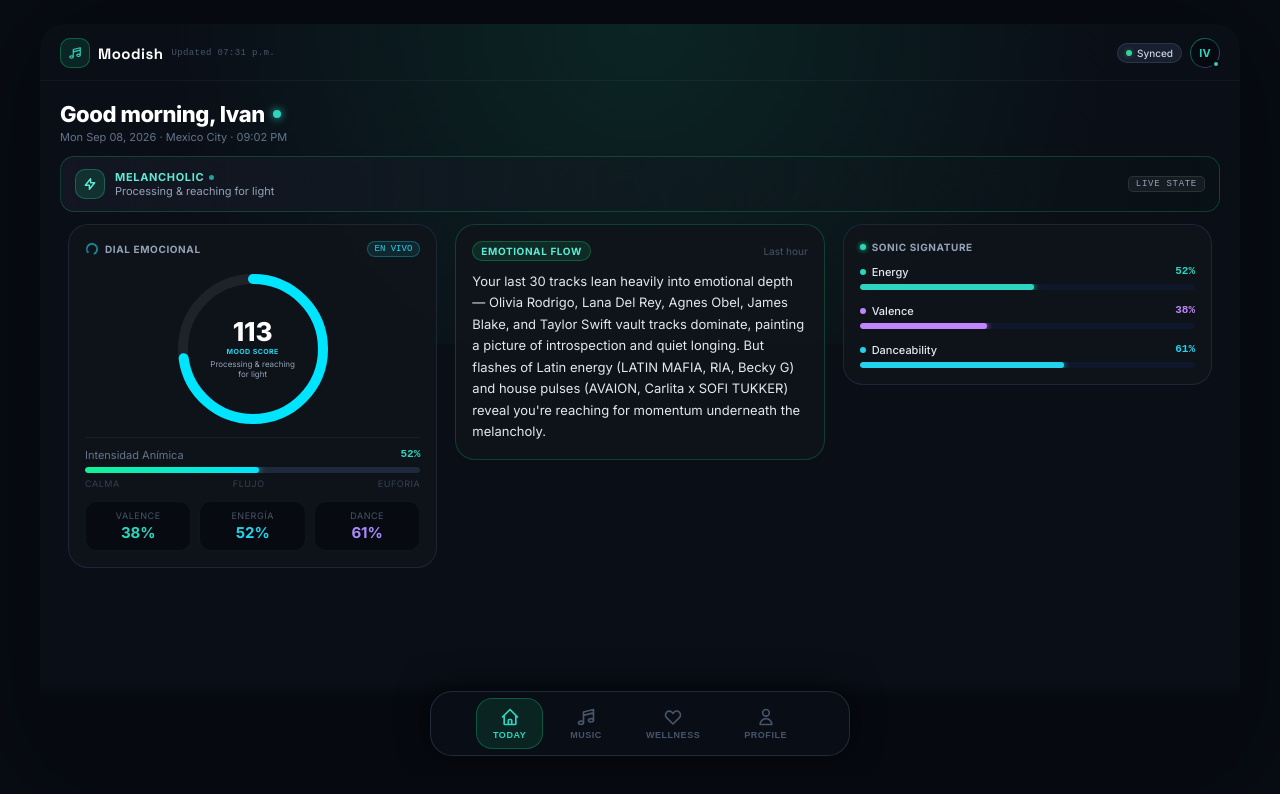
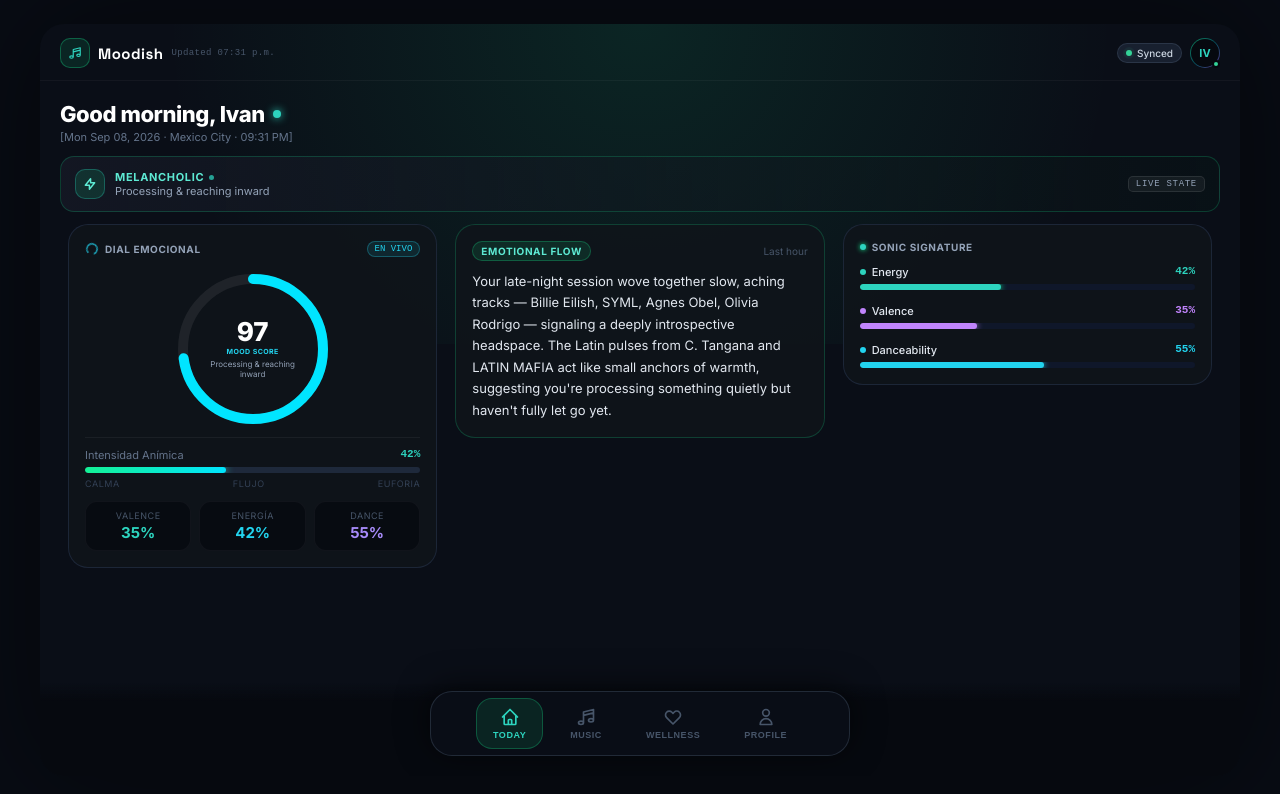
Before and after one commit to ivansomerag/spotifymoodish, a Next.js app: page / in a window 1280 px wide. Shown: the top 794 px of the page. Built offline with nearby package versions, Linux system fonts and the light colour scheme.

Commit message:
Hourly mood update — Sep 08 2026 21:31 MX

```diff
--- a/app/page.tsx
+++ b/app/page.tsx
@@ -3,33 +3,33 @@ import { useState, useEffect } from "react"
 
 export default function WellnessDashboard() {
   // ── DATA — updated hourly by Hela ─────────────────────────────────────────
-  const date = "Mon Sep 08, 2026 · Mexico City · 09:02 PM"
-  const mood = { label: "MELANCHOLIC", emoji: "🌊", sub: "Processing & reaching for light" }
-  const insight = "Your last 30 tracks lean heavily into emotional depth — Olivia Rodrigo, Lana Del Rey, Agnes Obel, James Blake, and Taylor Swift vault tracks dominate, painting a picture of introspection and quiet longing. But flashes of Latin energy (LATIN MAFIA, RIA, Becky G) and house pulses (AVAION, Carlita x SOFI TUKKER) reveal you're reaching for momentum underneath the melancholy."
+  const date = "[Mon Sep 08, 2026 · Mexico City · 09:31 PM]"
+  const mood = { label: "MELANCHOLIC", emoji: "🌙", sub: "Processing & reaching inward" }
+  const insight = "Your late-night session wove together slow, aching tracks — Billie Eilish, SYML, Agnes Obel, Olivia Rodrigo — signaling a deeply introspective headspace. The Latin pulses from C. Tangana and LATIN MAFIA act like small anchors of warmth, suggesting you're processing something quietly but haven't fully let go yet."
 
   const tracks = [
-    { n: 1, name: "deja vu", artist: "Olivia Rodrigo", url: "https://open.spotify.com/search/deja%20vu%20Olivia%20Rodrigo", vibe: "SAD POP", nc: "#fb7185", nBg: "rgba(239,68,68,0.1)",   nBd: "rgba(239,68,68,0.2)",   vc: "#fb7185", vBg: "rgba(239,68,68,0.15)",  vBd: "rgba(239,68,68,0.3)" },
-    { n: 2, name: "Doesn't Just Happen", artist: "James Blake & Dave", url: "https://open.spotify.com/search/Doesn't%20Just%20Happen%20James%20Blake", vibe: "GRIME", nc: "#818cf8", nBg: "rgba(99,102,241,0.1)",  nBd: "rgba(99,102,241,0.2)",  vc: "#818cf8", vBg: "rgba(99,102,241,0.15)", vBd: "rgba(99,102,241,0.3)" },
-    { n: 3, name: "Familiar", artist: "Agnes Obel", url: "https://open.spotify.com/search/Familiar%20Agnes%20Obel", vibe: "DARK FOLK", nc: "#cbd5e1", nBg: "rgba(100,116,139,0.3)", nBd: "rgba(100,116,139,0.3)", vc: "#cbd5e1", vBg: "#1e293b",              vBd: "rgba(100,116,139,0.6)" },
+    { n: 1, name: "when the party's over", artist: "Billie Eilish", url: "https://open.spotify.com/search/when%20the%20partys%20over%20Billie%20Eilish", vibe: "MELANCHOLIC", nc: "#fb7185", nBg: "rgba(239,68,68,0.1)",   nBd: "rgba(239,68,68,0.2)",   vc: "#fb7185", vBg: "rgba(239,68,68,0.15)",  vBd: "rgba(239,68,68,0.3)" },
+    { n: 2, name: "Ingobernable", artist: "C. Tangana", url: "https://open.spotify.com/search/Ingobernable%20C%20Tangana", vibe: "FLAMENCO", nc: "#818cf8", nBg: "rgba(99,102,241,0.1)",  nBd: "rgba(99,102,241,0.2)",  vc: "#818cf8", vBg: "rgba(99,102,241,0.15)", vBd: "rgba(99,102,241,0.3)" },
+    { n: 3, name: "Fear of the Water", artist: "SYML", url: "https://open.spotify.com/search/Fear%20of%20the%20Water%20SYML", vibe: "MOODY", nc: "#cbd5e1", nBg: "rgba(100,116,139,0.3)", nBd: "rgba(100,116,139,0.3)", vc: "#cbd5e1", vBg: "#1e293b",              vBd: "rgba(100,116,139,0.6)" },
     { n: 4, name: "Te Estoy Correteando", artist: "LATIN MAFIA & Fred again..", url: "https://open.spotify.com/search/Te%20Estoy%20Correteando%20LATIN%20MAFIA", vibe: "LATIN HEAT", nc: "#2dd4bf", nBg: "rgba(20,241,149,0.1)",  nBd: "rgba(20,241,149,0.2)",  vc: "#2dd4bf", vBg: "rgba(20,241,149,0.15)", vBd: "rgba(20,241,149,0.3)" },
-    { n: 5, name: "Manhattan", artist: "Carlita & SOFI TUKKER", url: "https://open.spotify.com/search/Manhattan%20Carlita%20SOFI%20TUKKER", vibe: "HOUSE", nc: "#22d3ee", nBg: "rgba(34,211,238,0.1)",  nBd: "rgba(34,211,238,0.2)",  vc: "#22d3ee", vBg: "rgba(34,211,238,0.15)", vBd: "rgba(34,211,238,0.3)" },
-    { n: 6, name: "I Can Do It With a Broken Heart", artist: "Taylor Swift", url: "https://open.spotify.com/search/I%20Can%20Do%20It%20With%20a%20Broken%20Heart%20Taylor%20Swift", vibe: "RESILIENT", nc: "#fbbf24", nBg: "rgba(245,158,11,0.1)",  nBd: "rgba(245,158,11,0.2)",  vc: "#fbbf24", vBg: "rgba(245,158,11,0.15)", vBd: "rgba(245,158,11,0.3)" },
+    { n: 5, name: "what's wrong with me", artist: "Olivia Rodrigo & Robert Smith", url: "https://open.spotify.com/search/whats%20wrong%20with%20me%20Olivia%20Rodrigo", vibe: "SAD POP", nc: "#22d3ee", nBg: "rgba(34,211,238,0.1)",  nBd: "rgba(34,211,238,0.2)",  vc: "#22d3ee", vBg: "rgba(34,211,238,0.15)", vBd: "rgba(34,211,238,0.3)" },
+    { n: 6, name: "Familiar", artist: "Agnes Obel", url: "https://open.spotify.com/search/Familiar%20Agnes%20Obel", vibe: "DARK CALM", nc: "#fbbf24", nBg: "rgba(245,158,11,0.1)",  nBd: "rgba(245,158,11,0.2)",  vc: "#fbbf24", vBg: "rgba(245,158,11,0.15)", vBd: "rgba(245,158,11,0.3)" },
   ]
 
   const meters = [
-    { label: "Energy",       value: 52, color: "#2dd4bf", glow: "#14F195" },
-    { label: "Valence",      value: 38, color: "#c084fc", glow: "#c084fc" },
-    { label: "Danceability", value: 61, color: "#22d3ee", glow: "#22d3ee" },
+    { label: "Energy",       value: 42, color: "#2dd4bf", glow: "#14F195" },
+    { label: "Valence",      value: 35, color: "#c084fc", glow: "#c084fc" },
+    { label: "Danceability", value: 55, color: "#22d3ee", glow: "#22d3ee" },
   ]
 
   const wellnessItems = [
-    { icon: "🚶", title: "Slow Walk Without Headphones", desc: "Step outside for 15 minutes, no music. Let the city sounds be your soundtrack and give your mind space to decompress.", time: "15 min" },
-    { icon: "🌬️", title: "Box Breathing Reset", desc: "Inhale 4 counts, hold 4, exhale 4, hold 4. Repeat 6 times. Anchors you when emotions feel bigger than the moment.", time: "5 min" },
-    { icon: "📓", title: "Write It Out", desc: "Open a notes app or a notebook. No filter, no editing. Just write whatever is sitting heavy on your chest right now.", time: "10 min" },
+    { icon: "🚶", title: "Evening Walk", desc: "A slow 20-minute walk outside to let the music processing continue without screens. Let your mind wander.", time: "20 min" },
+    { icon: "🌬️", title: "Box Breathing", desc: "4 counts in, hold 4, out 4, hold 4. Repeat 6 cycles. Calms the nervous system after an emotionally heavy session.", time: "5 min" },
+    { icon: "📓", title: "Stream of Consciousness", desc: "Write without stopping for 10 minutes. No structure, no goals — just what's moving through you tonight.", time: "10 min" },
   ]
 
-  const journalPrompt = "Olivia Rodrigo, Lana Del Rey, Agnes Obel — what feeling keeps showing up in the music you're choosing today? What are you processing that you haven't said out loud yet?"
-  const quote = { text: "The wound is the place where the light enters you.", author: "Rumi" }
+  const journalPrompt = "Billie Eilish and Agnes Obel both played tonight — what feeling were you sitting with that made those songs feel right? What would you want that feeling to hear from you?"
+  const quote = { text: "The cure for the pain is in the pain.", author: "Rumi" }
   const playlistUrl = "https://open.spotify.com/playlist/294GQpveapLix5cOdGWOru"
   // ─────────────────────────────────────────────────────────────────────────
 
@@ -74,36 +74,13 @@ export default function WellnessDashboard() {
         .tab-btn:not(.active) { border:1px solid transparent; }
         .done-card { transition: background .25s, border-color .25s; cursor:pointer; }
         .done-card.done { background: rgba(20,241,149,0.08) !important; border-color: rgba(20,241,149,0.4) !important; }
-        @media (min-width:768px) {
-          html, body { height: 100%; overflow: hidden; }
-        }
+        @media (min-width:768px) { html, body { height: 100%; overflow: hidden; } }
         @media (min-width:1024px) {
-          .app-shell {
-            max-width: 1200px !important;
-            width: 100% !important;
-            border-left: none !important;
-            border-right: none !important;
-            border-radius: 24px;
-            box-shadow: 0 0 120px rgba(0,0,0,0.5) !important;
-            margin: 24px 0;
-            height: calc(100vh - 48px) !important;
-          }
-          .app-nav {
-            padding: 8px 28px 20px !important;
-          }
-          .app-nav > div {
-            justify-content: center !important;
-            gap: 10px;
-            max-width: 420px;
-            margin: 0 auto;
-          }
+          .app-shell { max-width: 1200px !important; width: 100% !important; border-left: none !important; border-right: none !important; border-radius: 24px; box-shadow: 0 0 120px rgba(0,0,0,0.5) !important; margin: 24px 0; height: calc(100vh - 48px) !important; }
+          .app-nav { padding: 8px 28px 20px !important; }
+          .app-nav > div { justify-content: center !important; gap: 10px; max-width: 420px; margin: 0 auto; }
           .app-content { padding: 0 28px 28px !important; }
-          .content-grid {
-            display: grid !important;
-            grid-template-columns: repeat(auto-fit, minmax(320px, 1fr));
-            gap: 18px;
-            align-items: start;
-          }
+          .content-grid { display: grid !important; grid-template-columns: repeat(auto-fit, minmax(320px, 1fr)); gap: 18px; align-items: start; }
           .grid-span-all { grid-column: 1 / -1; }
         }
         ::-webkit-scrollbar { width:0; }
@@ -177,7 +154,7 @@ export default function WellnessDashboard() {
                     <div style={{position:"absolute",display:"flex",flexDirection:"column",alignItems:"center",textAlign:"center",top:"50%",transform:"translateY(-50%)",width:96,padding:"0 4px"}}>
                       <span style={{fontSize:26,fontWeight:800,color:"#fff",lineHeight:1}}>{meters[0].value + meters[2].value}</span>
                       <span style={{fontSize:7,textTransform:"uppercase",fontWeight:700,letterSpacing:"0.06em",color:"#22d3ee",marginTop:2}}>MOOD SCORE</span>
-                      <span style={{fontSize:8,color:"#94a3b8",marginTop:3,lineHeight:1.3,wordBreak:"break-word" as const}}>{mood.sub}</span>
+                      <span style={{fontSize:8,color:"#94a3b8",marginTop:3,lineHeight:1.3,wordBreak:"break-word"}}>{mood.sub}</span>
                     </div>
                   </div>
                   <div style={{marginTop:8,paddingTop:10,borderTop:"1px solid rgba(255,255,255,0.05)"}}>
@@ -235,11 +212,11 @@ export default function WellnessDashboard() {
 
             {tab === "music" && (
               <div className="content-grid">
-                <div style={{...S.card,border:"1px solid rgba(20,241,149,0.25)",background:"linear-gradient(180deg,#141A24,#10141A)",position:"relative",overflow:"hidden",marginBottom:12}}>
+                <div style={{...S.card,border:"1px solid rgba(20,241,149,0.25)",background:"linear-gradient(180deg,#141A24,#10141A)",position:"relative",overflow:"hidden",marginBottom:12,padding:12}}>
                   <div style={{position:"absolute",right:-30,top:-30,width:120,height:120,background:"rgba(20,241,149,0.08)",borderRadius:"50%",filter:"blur(32px)"}}/>
                   <div style={{display:"flex",alignItems:"center",justifyContent:"space-between",marginBottom:10}}>
                     <span style={{fontSize:10,fontWeight:700,textTransform:"uppercase",letterSpacing:"0.06em",padding:"2px 8px",borderRadius:999,background:"rgba(16,185,129,0.15)",color:"#6ee7b7",border:"1px solid rgba(16,185,129,0.3)"}}>MOOD MATCH</span>
-                    <span style={{fontSize:10,color:"#475569"}}>15 tracks</span>
+                    <span style={{fontSize:10,color:"#475569"}}>Updated hourly</span>
                   </div>
                   <div style={{marginBottom:10}}>
                     <h3 style={{fontSize:15,fontWeight:700,color:"#fff",lineHeight:1.2}}>Daily Mood Playlist</h3>
```
